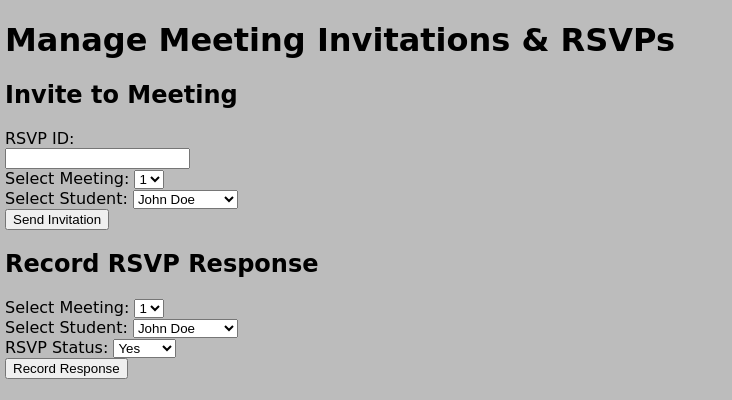
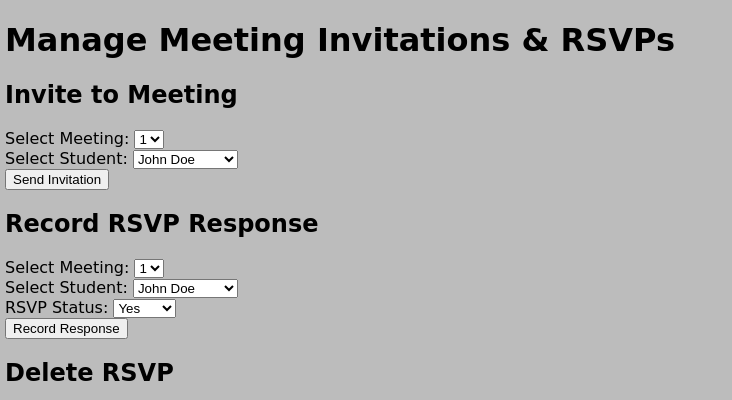
Before and after one commit to cadeneck/CS348-ClubHub, a Flask app: page /invites_rsvps in a window 1280 px wide. Shown: the top 400 px of the page, without its empty margins (0-732 px from the left). Run offline with Flask 3, Linux system fonts and the light colour scheme.

Commit message:
Updated the RSVP table

```diff
--- a/app.py
+++ b/app.py
@@ -58,7 +58,6 @@ class Meetings(db.Model):
     club = db.relationship('Club', backref=db.backref('meetings', lazy=True))
     room = db.relationship('Room', backref=db.backref('meetings', lazy=True))
 
-# Many-to-Many relationship table for meeting organizers
 class MeetingOrganizers(db.Model):
     meeting_id = db.Column(db.Integer, db.ForeignKey('meetings.id'), primary_key=True)
     student_id = db.Column(db.Integer, db.ForeignKey('student.id'), primary_key=True)
@@ -67,12 +66,13 @@ class MeetingOrganizers(db.Model):
 
 # RSVPs table to store student responses to meeting invitations
 class RSVPs(db.Model):
-    rsvp_id = db.Column(db.Integer, primary_key=True)
-    meeting_id = db.Column(db.Integer, db.ForeignKey('meetings.id'))
-    student_id = db.Column(db.Integer, db.ForeignKey('student.id'))
+    # Remove the rsvp_id since we will use a compound primary key
+    meeting_id = db.Column(db.Integer, db.ForeignKey('meetings.id'), primary_key=True)
+    student_id = db.Column(db.Integer, db.ForeignKey('student.id'), primary_key=True)
     status = db.Column(db.Enum(RSVPStatus))
     meeting = db.relationship('Meetings', backref=db.backref('rsvps', lazy=True))
     student = db.relationship('Student', backref=db.backref('rsvps', lazy=True))
+
 
 def initialize_database():
     # Check if the database already has entries to prevent re-initialization
@@ -349,13 +349,13 @@ def manage_organizers():
 def invites_rsvps():
     if request.method == 'POST':
         # Extract form data for RSVP actions
-        rsvp_id = request.form.get('rsvp_id')
         meeting_id = request.form.get('meeting_id')
         student_id = request.form.get('student_id')
         action = request.form.get('action')
         print('Data:', meeting_id, student_id, action)
 
         if action == 'Send Invitation':
+            # Check if an RSVP already exists for this combination of meeting_id and student_id
             rsvp = RSVPs.query.filter_by(meeting_id=meeting_id, student_id=student_id).first()
             if rsvp:
                 flash('RSVP already exists for this student.', 'warning')
@@ -364,7 +364,6 @@ def invites_rsvps():
             else:
                 # Create a new RSVP entry with a default status of 'MAYBE'
                 new_rsvp = RSVPs(
-                    rsvp_id = rsvp_id,
                     meeting_id=meeting_id,
                     student_id=student_id,
                     status=RSVPStatus.maybe  # Assuming RSVPStatus is an Enum
@@ -402,7 +401,6 @@ def invites_rsvps():
             # Delete the RSVP entry
             rsvp = RSVPs.query.filter_by(meeting_id=meeting_id, student_id=student_id).first()
             if rsvp:
-
                 try:
                     db.session.delete(rsvp)
                     db.session.commit()
@@ -440,7 +438,7 @@ def report():
     return render_template('report.html', clubs=clubs, rooms=rooms)
 
 # Route to generate a report based on meeting data
-@app.route('/w', methods=['POST'])
+@app.route('/generate_report', methods=['POST'])
 def generate_report():
     # Use .get() to safely access form data, providing a fallback value as needed
     start_date = request.form.get('startDate')
@@ -466,7 +464,7 @@ def generate_report():
 
     meetings_with_counts = db.session.query(
         Meetings.id,
-        func.count(RSVPsAlias.rsvp_id).label('invitedCount'),
+        func.count(RSVPsAlias.student_id).label('invitedCount'),
         accepted_count
     ).join(RSVPsAlias, RSVPsAlias.meeting_id == Meetings.id, isouter=True).filter(
         Meetings.date.between(start_date, end_date),
--- a/templates/invites_rsvps.html
+++ b/templates/invites_rsvps.html
@@ -12,8 +12,6 @@
     <section>
         <h2>Invite to Meeting</h2>
         <form action="/invites_rsvps" method="post">
-            <label for="rsvpID">RSVP ID:</label><br>
-            <input type="number" id="rsvpID" name="rsvpID" required><br>
 
             <label for="meetingSelect">Select Meeting:</label>
             <select id="meetingSelect" name="meeting_id" required>
```
Also changed, not shown: instance/cs348.db.
